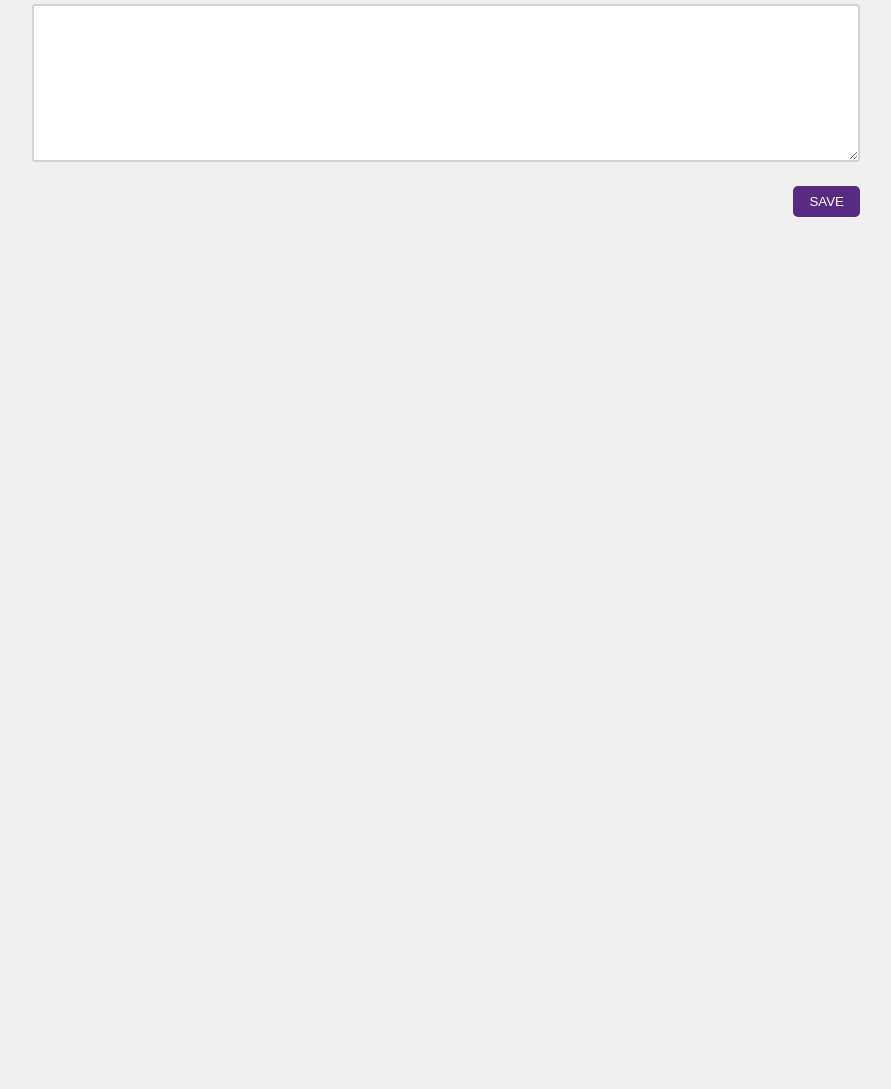
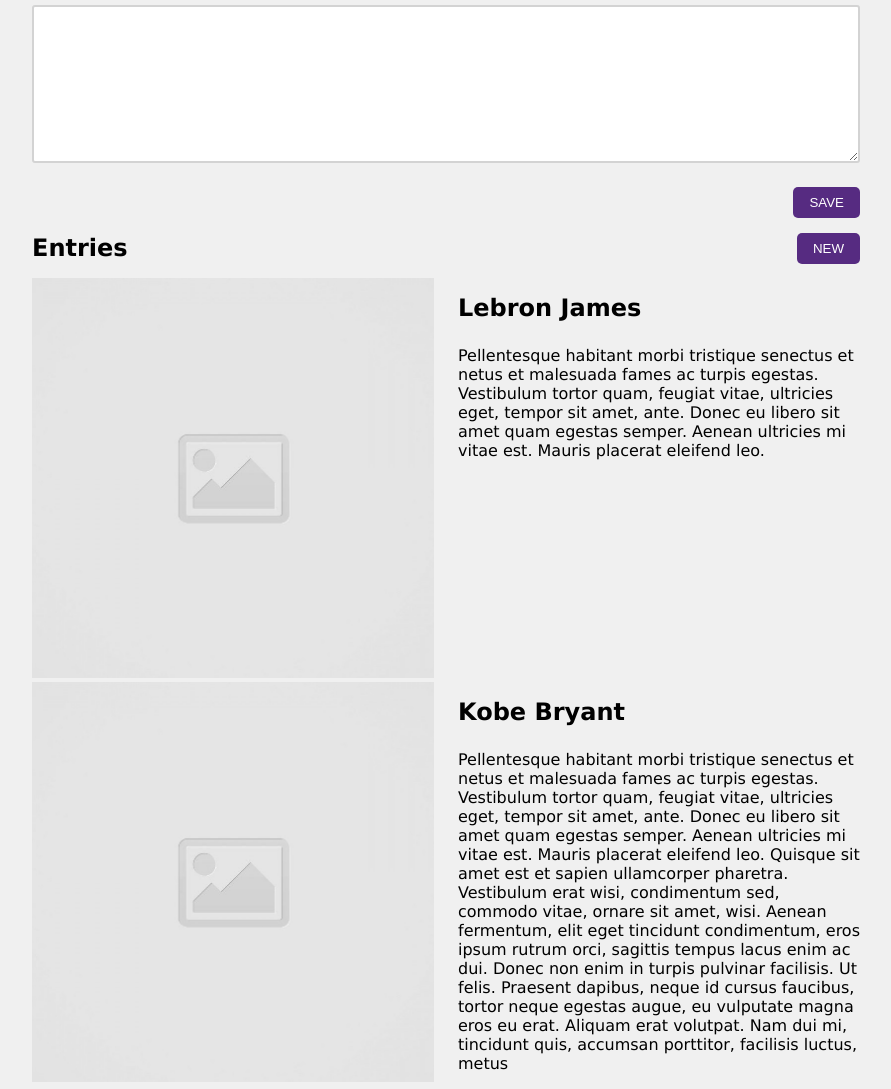
Before and after one commit to justintaeson/code-journal, a website: page index.html in a window 1280 px wide. Shown: the part 570-1659 px from the top of the page, without its empty margins (194-1085 px from the left). Before the commit the page ends 800 px from the top, so only its background shows below. Drawn offline with Linux system fonts and the light colour scheme.

Commit message:
Added some dummy journal entries to the unordered list in the HTML and style them to match the wireframe. #2

```diff
--- a/css/layout.css
+++ b/css/layout.css
@@ -58,3 +58,36 @@
     width: 50%;
   }
 }
+
+h2 {
+  margin: 1rem 0;
+  padding-right: 1rem;
+}
+
+.flex-direction-column {
+  flex-direction: column;
+}
+
+.new-button {
+  float: right;
+}
+
+.display-flex {
+  display: flex;
+}
+
+p {
+  margin-top: 1.5rem;
+}
+
+.flex-row {
+  flex-direction: column;
+}
+
+.half-width {
+  width: 50%;
+}
+
+.align-items {
+  align-items: center;
+}
--- a/css/styles.css
+++ b/css/styles.css
@@ -17,10 +17,6 @@
   right: 50%;
   width: 100vw;
   background-color: rgb(86, 43, 129);
-}
-
-p {
-  color: white;
 }
 
 .button {
--- a/index.html
+++ b/index.html
@@ -15,15 +15,18 @@
   <link rel="stylesheet" href="css/styles.css">
 </head>
 <body class="background font-family">
+
   <header>
     <div class="container">
       <div class="row">
-        <div class="column-full">
-          <p>Code Journal</p>
+        <div class="column-full display-flex">
+          <h2>Code Journal</h2>
+          <p>Entries</p>
         </div>
       </div>
     </div>
   </header>
+
   <main class="container">
     <div data-view="entry-form">
       <form class="form">
@@ -56,8 +59,41 @@
         </div>
       </form>
     </div>
-    <div data-view="entry-form">
-      <ul></ul>
+    <div data-view="entries">
+      <div class="row align-items">
+        <div class="column-half half-width">
+          <h2>Entries</h2>
+        </div>
+        <div class="column-half half-width">
+          <button class="new-button button">NEW</button>
+        </div>
+      </div>
+      <div class="row">
+        <div class="column-half">
+          <img src="images/placeholder-image-square.jpg">
+        </div>
+        <div class="column-half">
+          <h2>Lebron James</h2>
+          <p>Pellentesque habitant morbi tristique senectus et netus et malesuada fames ac turpis egestas. Vestibulum tortor quam,
+              feugiat vitae, ultricies eget, tempor sit amet, ante. Donec eu libero sit amet quam egestas semper. Aenean ultricies
+              mi vitae est. Mauris placerat eleifend leo.</p>
+        </div>
+      </div>
+      <div class="row">
+        <div class="column-half">
+          <img src="images/placeholder-image-square.jpg">
+        </div>
+        <div class="column-half">
+          <h2>Kobe Bryant</h2>
+          <p>Pellentesque habitant morbi tristique senectus et netus et malesuada fames ac turpis egestas. Vestibulum tortor quam,
+              feugiat vitae, ultricies eget, tempor sit amet, ante. Donec eu libero sit amet quam egestas semper. Aenean ultricies
+              mi vitae est. Mauris placerat eleifend leo. Quisque sit amet est et sapien ullamcorper pharetra. Vestibulum erat wisi,
+              condimentum sed, commodo vitae, ornare sit amet, wisi. Aenean fermentum, elit eget tincidunt condimentum, eros ipsum
+              rutrum orci, sagittis tempus lacus enim ac dui. Donec non enim in turpis pulvinar facilisis. Ut felis. Praesent
+              dapibus, neque id cursus faucibus, tortor neque egestas augue, eu vulputate magna eros eu erat. Aliquam erat volutpat.
+              Nam dui mi, tincidunt quis, accumsan porttitor, facilisis luctus, metus</p>
+        </div>
+      </div>
     </div>
   </main>
   <script src="js/data.js"></script>
```
